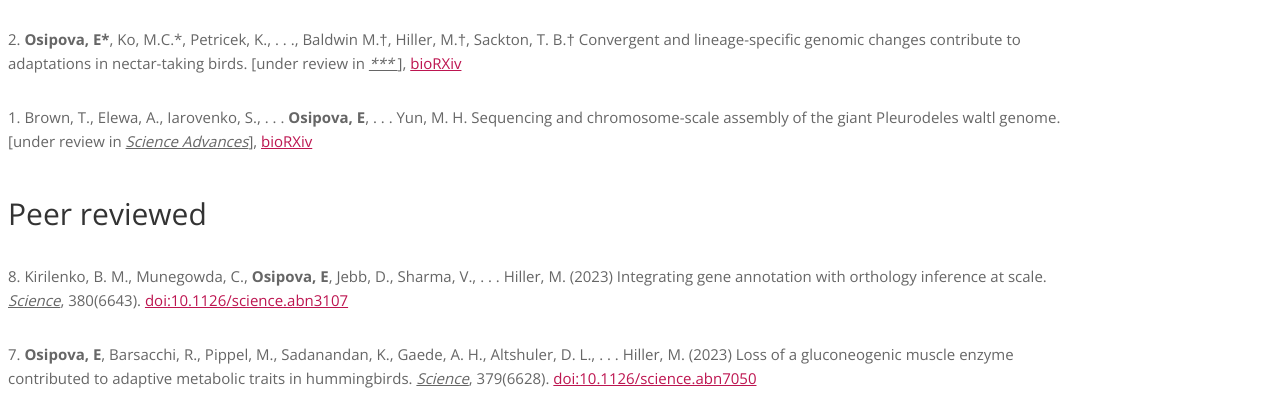
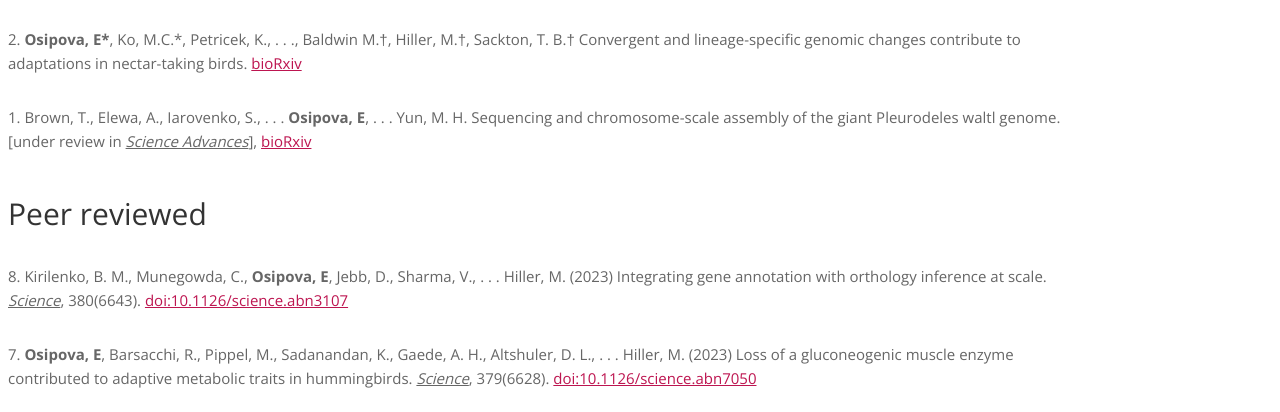
Before and after one commit to osipovarev/osipovarev.github.io, a plain HTML site: page publications.html in a window 1280 px wide. Shown: the part 685-1097 px from the top of the page. Drawn offline with nearby package versions, Linux system fonts and the light colour scheme; some icons are missing; a web font is replaced by a local one.

Commit message:
added link to preprint nectar

```diff
--- a/publications.html
+++ b/publications.html
@@ -68,13 +68,13 @@
                     <!-- <article class="post"> -->
                     <h3>Under review</h3>
                     <p>
-                    2. <b>Osipova, E*</b>, Ko, M.C.*, Petricek, K., . . ., Baldwin M.†, Hiller, M.†, Sackton, T. B.† Convergent and lineage-specific genomic changes contribute to adaptations in nectar-taking birds. [under review in <i><u> *** </i></u>], <a href="https://www.biorxiv.org/content/***">bioRXiv</a>
+                    2. <b>Osipova, E*</b>, Ko, M.C.*, Petricek, K., . . ., Baldwin M.†, Hiller, M.†, Sackton, T. B.† Convergent and lineage-specific genomic changes contribute to adaptations in nectar-taking birds. <a href="https://www.biorxiv.org/content/10.1101/2024.08.30.610474v1">bioRxiv</a>
                     </p>
 
                     <p>
                     1.  Brown, T., Elewa, A., Iarovenko, S., . . . <b>Osipova, E</b>, . . . Yun, M. H. Sequencing and
                     chromosome-scale assembly of the giant Pleurodeles waltl genome. [under review in
-                    <i><u>Science Advances</i></u>], <a href="https://www.biorxiv.org/content/10.1101/2022.10.19.512763v1">bioRXiv</a>
+                    <i><u>Science Advances</i></u>], <a href="https://www.biorxiv.org/content/10.1101/2022.10.19.512763v1">bioRxiv</a>
                     </p>
                 </div>
             </div>
```
Also changed, not shown: projects.html (+1 -1 lines).
